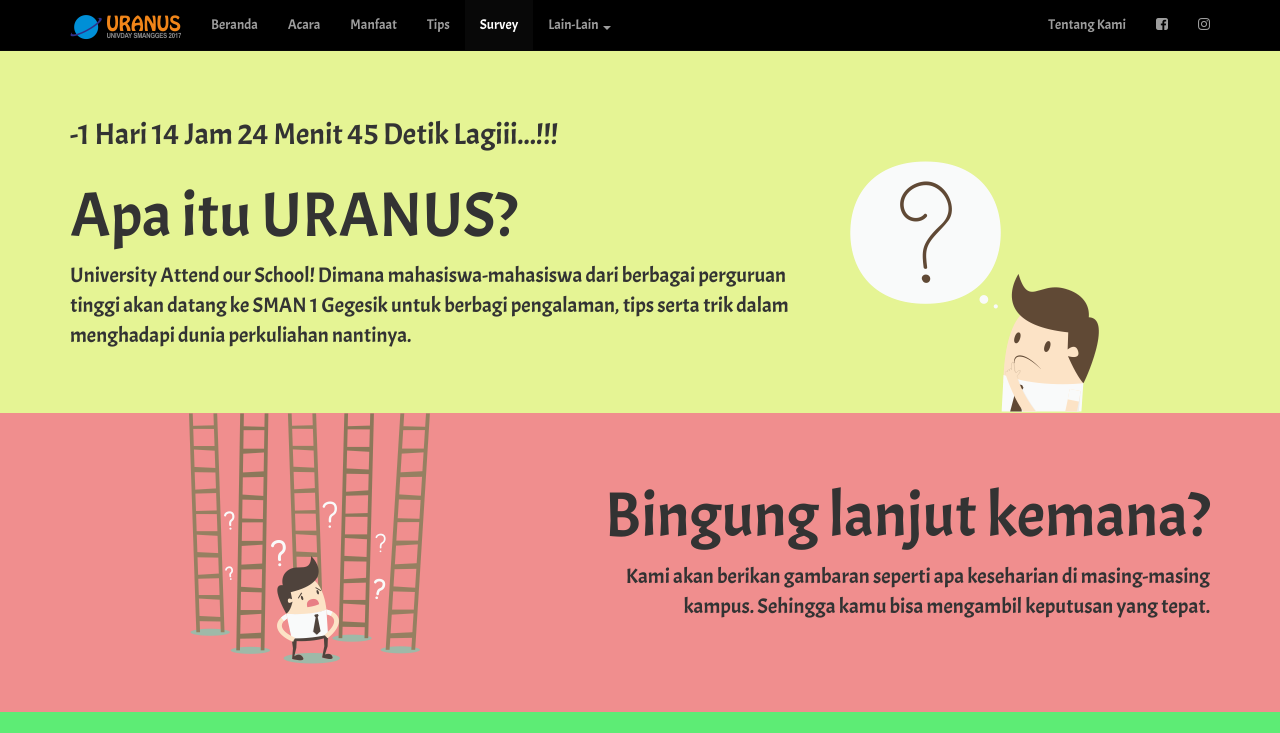
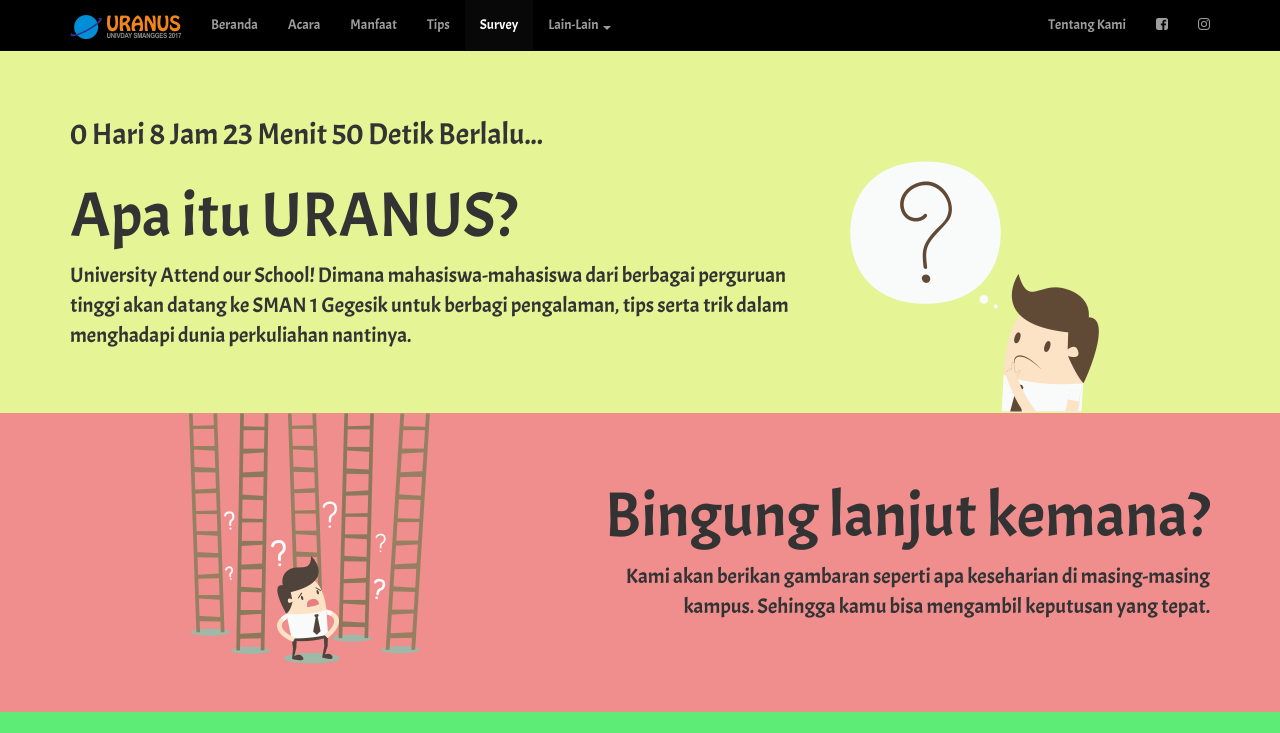
Before and after one commit to Smangges/uranus, a plain HTML site: page index.html in a window 1280 px wide. Shown: the top 733 px of the page. Drawn offline with nearby package versions, Linux system fonts and the light colour scheme.

Commit message:
Refactor countdown mechanism now support countdown to event countdown to end of event and time passed after the end of event

```diff
--- a/index.html
+++ b/index.html
@@ -68,12 +68,7 @@
       <div class="container">
         <div class="row">
           <div class="col-xs-12">
-            <h2 id="clockdiv">
-              <span class="days"></span> Hari
-              <span class="hours"></span> Jam
-              <span class="minutes"></span> Menit
-              <span class="seconds"></span> Detik Lagiii...!!!
-            </h2>
+            <h2 id="clockdiv"></h2>
           </div>
         </div>
         <div class="row">
--- a/script.js
+++ b/script.js
@@ -1,4 +1,18 @@
 $(function () {
+  var config = {
+    eventstart: new Date('January 21 2017 07:00:00 GMT+0700'),
+    eventend: new Date('January 21 2017 12:00:00 GMT+0700'),
+    transdays: 'Hari',
+    transhours: 'Jam',
+    transminutes: 'Menit',
+    transseconds: 'Detik',
+    say : {
+      coming: 'Lagi...!!!',
+      running: 'Berjalan...',
+      finished: 'Berlalu...'
+    }
+  }
+
   AOS.init();
 
   $(document).on('click','.navbar-collapse.in',function(e) {
@@ -9,11 +23,17 @@ $(function () {
 
   $('body').scrollspy({ target: '#site-navbar' });
 
-  /*
-   * Copied from http://codepen.io/SitePoint/pen/MwNPVq
-   */
-  function getTimeRemaining(endtime) {
-    var t = Date.parse(endtime) - Date.parse(new Date());
+  function getTime(starttime, endtime) {
+    if (Date.parse(starttime) > Date.parse(new Date())) {
+      var t = Date.parse(starttime) - Date.parse(new Date());
+      var status = 'coming';
+    } else if (Date.parse(endtime) > Date.parse(new Date())) {
+      var t = Date.parse(endtime) - Date.parse(new Date());
+      var status = 'running';
+    } else {
+      var t = Date.parse(new Date()) - Date.parse(endtime);
+      var status = 'finished';
+    }
     var seconds = Math.floor((t / 1000) % 60);
     var minutes = Math.floor((t / 1000 / 60) % 60);
     var hours = Math.floor((t / (1000 * 60 * 60)) % 24);
@@ -23,25 +43,22 @@ $(function () {
       'days': days,
       'hours': hours,
       'minutes': minutes,
-      'seconds': seconds
+      'seconds': seconds,
+      'status': status
     };
   }
 
-  function initializeClock(id, endtime) {
+  function initializeClock(id, starttime, endtime) {
     var clock = document.getElementById(id);
-    var daysSpan = clock.querySelector('.days');
-    var hoursSpan = clock.querySelector('.hours');
-    var minutesSpan = clock.querySelector('.minutes');
-    var secondsSpan = clock.querySelector('.seconds');
 
     function updateClock() {
-      var t = getTimeRemaining(endtime);
+      var t = getTime(starttime, endtime);
 
-      daysSpan.innerHTML = t.days;
-      hoursSpan.innerHTML = ('0' + t.hours).slice(-2);
-      minutesSpan.innerHTML = ('0' + t.minutes).slice(-2);
-      secondsSpan.innerHTML = ('0' + t.seconds).slice(-2);
-
+      clock.innerHTML = t.days+' '+config.transdays+' '+
+                        t.hours+' '+config.transhours+' '+
+                        t.minutes+' '+config.transminutes+' '+
+                        t.seconds+' '+config.transseconds+' '+
+                        config.say[t.status];
       if (t.total <= 0) {
         clearInterval(timeinterval);
       }
@@ -51,7 +68,5 @@ $(function () {
     var timeinterval = setInterval(updateClock, 1000);
   }
 
-  var deadline = new Date('January 21 2017 07:00:00 GMT+0700');
-  initializeClock('clockdiv', deadline);
-  // end copy
+  initializeClock('clockdiv', config.eventstart, config.eventend);
 });
```
